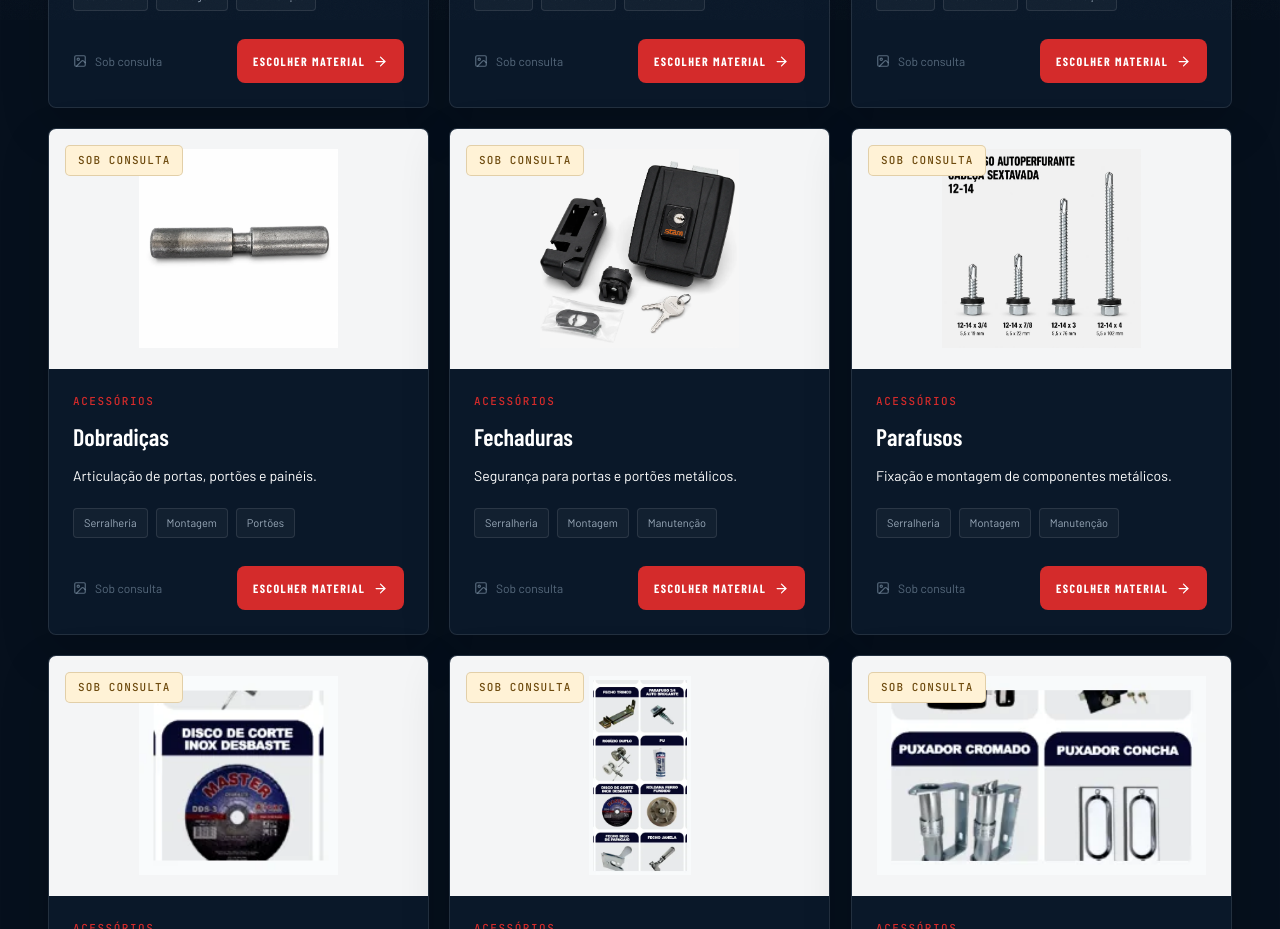
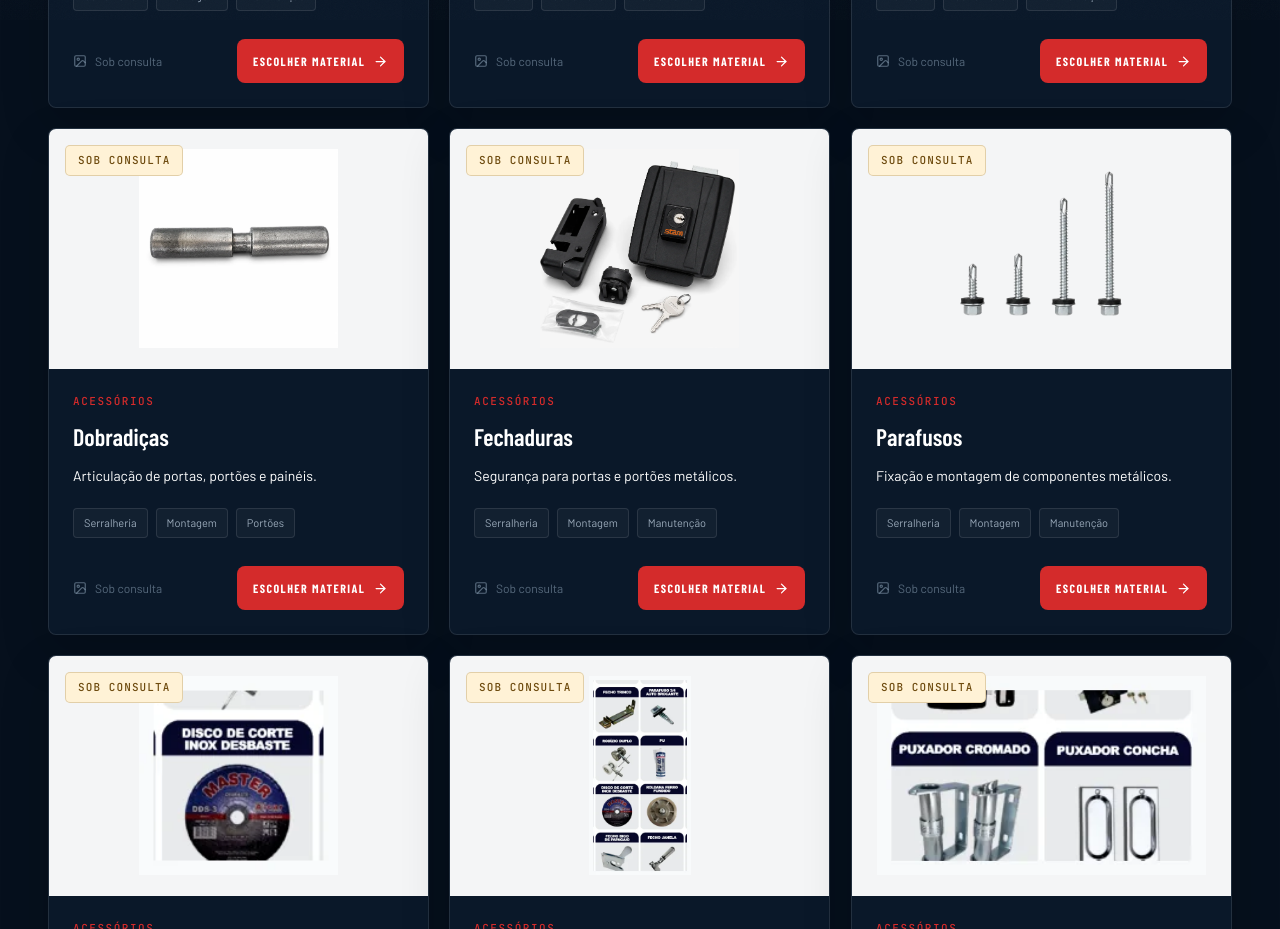
Before and after one commit to VitorReis01/IMESUL-SITE, a Next.js app in the folder imesul-vendas/: page /materiais/acessorios in a window 1280 px wide. Shown: the part 780-1709 px from the top of the page. Built offline with nearby package versions, Linux system fonts and the light colour scheme; no server answers.

Commit message:
fix: atualiza imagem de exibicao do card parafusos

```diff
--- a/imesul-vendas/data/catalogProducts.js
+++ b/imesul-vendas/data/catalogProducts.js
@@ -706,7 +706,7 @@ export const catalogProducts = [
     name: "Parafusos",
     description: "Fixação e montagem de componentes metálicos.",
     usage: ["Serralheria", "Montagem", "Manutenção"],
-    image: "/catalog-products/atualizadas/parafuso-autoperfurante-cabeca-sextavada-12-14-medidas.webp",
+    image: "/catalog-products/atualizadas/catalogo-parafusos.webp",
     specifications: catalogSpecifications.acessorios,
     variants: [
       {
```
Also changed, not shown: imesul-vendas/public/catalog-products/atualizadas/catalogo-parafusos.webp (added).
